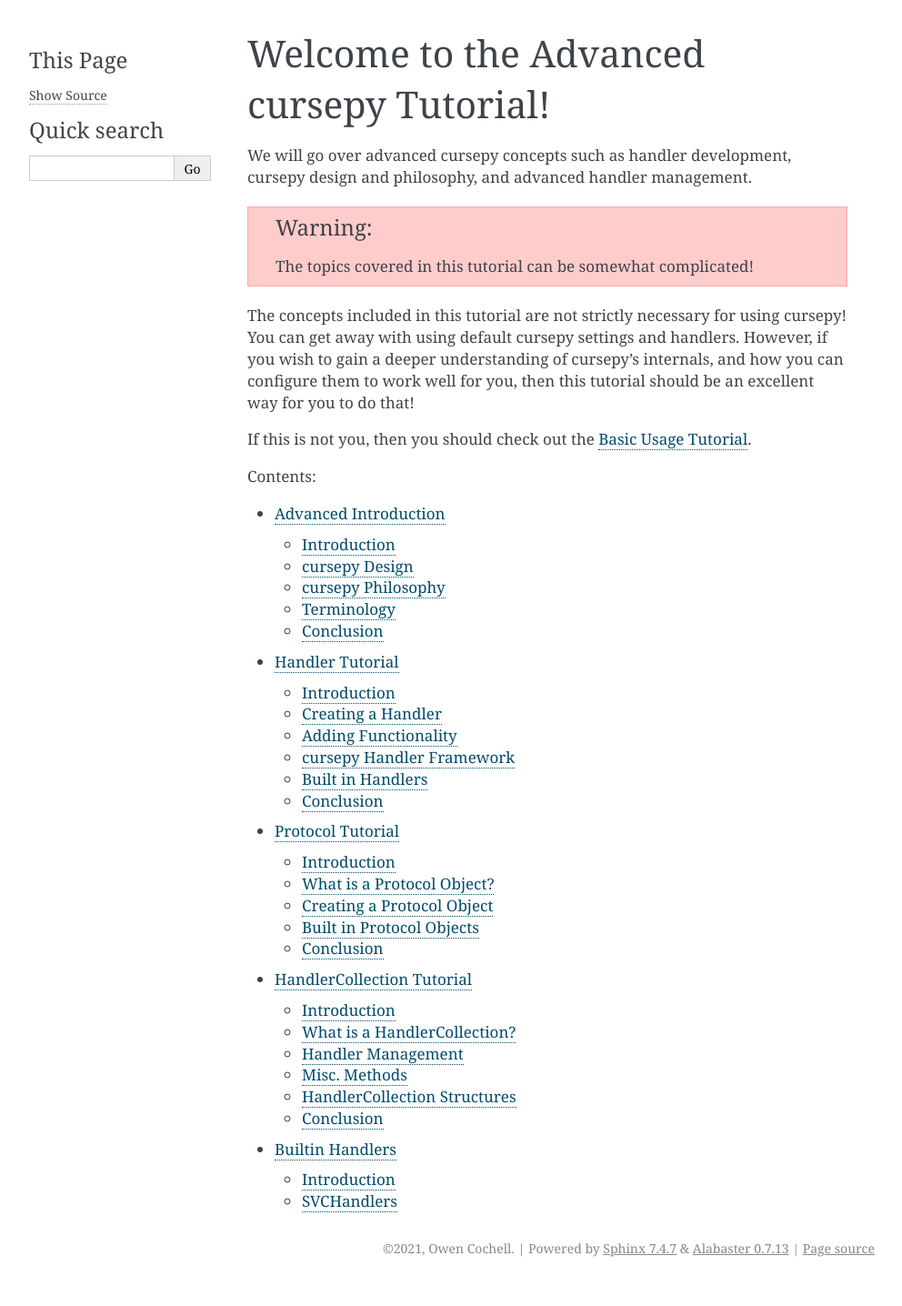
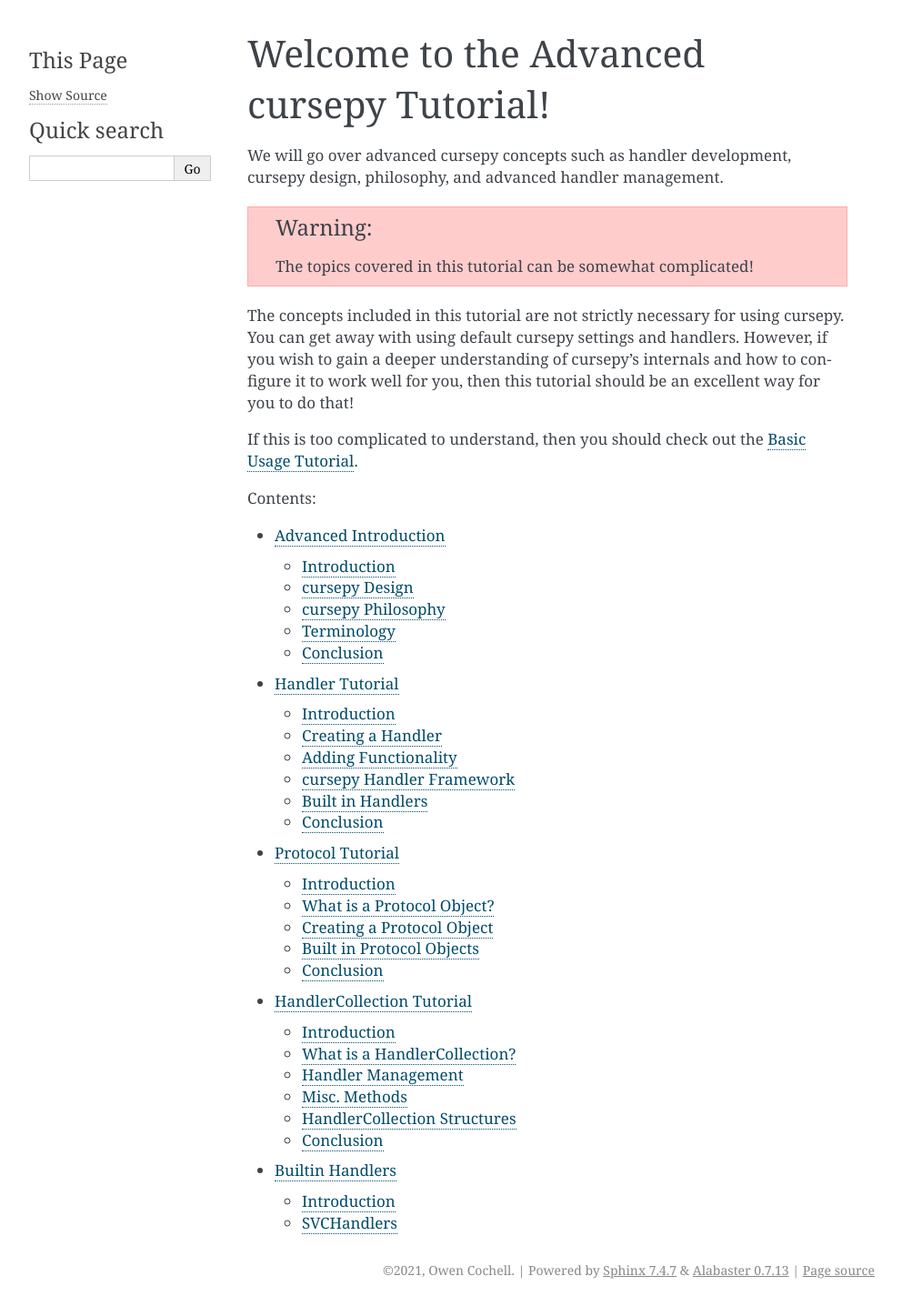
Before and after one commit to OwenCochell/cursepy, a Sphinx documentation site: the page built from docs/source/advn/index.rst, in a window 1280 px wide. Shown: the whole page at 91% size, without its empty margins (148-1140 px from the left). Built offline with Sphinx 7.4.7, drawn with Linux system fonts in a browser that asks for light colours; before the commit the page ends 1412 px from its top, so only the background shows below that.

Commit message:
revised index

```diff
--- a/docs/source/advn/index.rst
+++ b/docs/source/advn/index.rst
@@ -4,22 +4,22 @@ Welcome to the Advanced cursepy Tutorial!
 =========================================
 
 We will go over advanced cursepy concepts
-such as handler development, cursepy design and philosophy,
+such as handler development, cursepy design, philosophy,
 and advanced handler management.
 
 .. warning::
     The topics covered in this tutorial can be somewhat complicated!
 
 The concepts included in this tutorial
-are not strictly necessary for using cursepy!
+are not strictly necessary for using cursepy.
 You can get away with using default cursepy settings
 and handlers.
 However, if you wish to gain a deeper understanding
-of cursepy's internals, and how you can configure them
+of cursepy's internals and how to configure it
 to work well for you, then this tutorial
 should be an excellent way for you to do that!
 
-If this is not you, then you should check out
+If this is too complicated to understand, then you should check out
 the :ref:`Basic Usage Tutorial<basic-tutorial>`.
 
 .. toctree::
```
